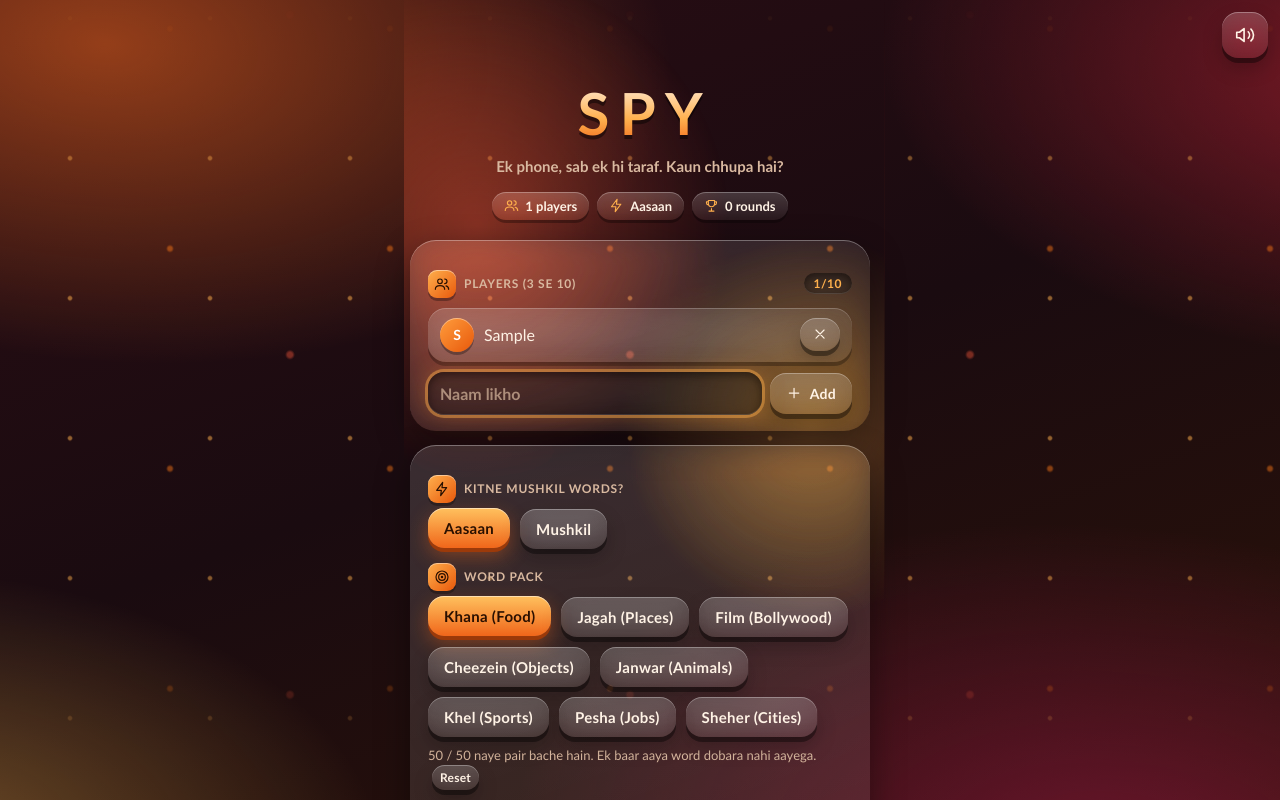
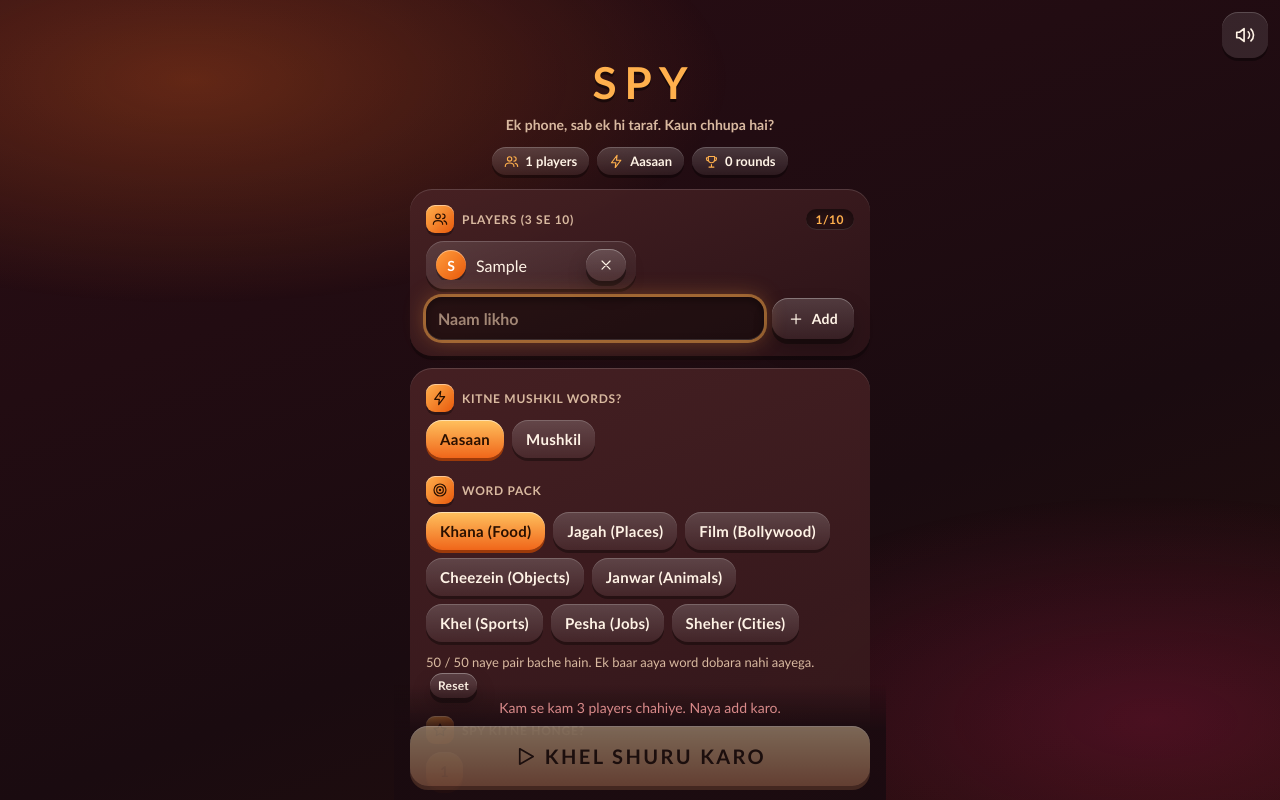
Before and after one commit to Chaotic369/Spy, a plain HTML site: page index.html in a window 1280 px wide. Both pictures are taken after typing "Sample" into the empty fields and a click on the button "Add". Shown: the top 800 px of the page. Drawn offline with Linux system fonts and the light colour scheme.

Commit message:
Commit all files (2 modified) via Sovereign IDE

```diff
--- a/index.html
+++ b/index.html
@@ -500,6 +500,63 @@ button:active:not(:disabled) .ic{transform:scale(.9)}
 
           #sndBtn{position:fixed;top:calc(12px + env(safe-area-inset-top,0px));right:12px;width:46px;height:46px;padding:0;margin:0;z-index:30;border-radius:16px}
           #sndBtn .ic{width:22px;height:22px;margin:0}
+
+            /* ---- Performance + layout pass ---- */
+            *{-webkit-backdrop-filter:none!important;backdrop-filter:none!important}
+            button,.chip,.hold,#nextBtn,.votes button{touch-action:manipulation}
+            html{background:linear-gradient(160deg,#2a0d14 0%,#1a0b10 50%,#2b1208 100%)}
+            body::before{inset:0;animation:none!important;will-change:auto;background:radial-gradient(60% 40% at 15% 10%,rgba(255,110,30,.28) 0%,rgba(255,110,30,0) 70%),radial-gradient(55% 40% at 90% 90%,rgba(194,24,91,.26) 0%,rgba(194,24,91,0) 70%)}
+            body::after,#app::before,#app::after{display:none!important;animation:none!important}
+            h1 .ic,.hold .ic,button.primary::after,.badge{animation:none!important}
+            button.primary::after{display:none!important}
+            button.cta,.hold,.fp,.ul.players li,.av,.chip,.chip.on,.score,.tag,.tag.spy,.votes button,ul.players li{animation:none!important}
+            .hero h1.title{background:none;-webkit-text-fill-color:currentColor;color:#ffb04d;filter:none;text-shadow:0 3px 0 rgba(0,0,0,.45)}
+
+            #app{padding:56px 0 28px}
+            .panel,.panel.resume{background:linear-gradient(160deg,rgba(72,34,36,.92),rgba(44,20,24,.92));box-shadow:0 4px 0 rgba(0,0,0,.3),inset 0 1px 0 rgba(255,255,255,.14);border-radius:22px;padding:16px;margin:12px 0}
+            .panel.resume{background:linear-gradient(160deg,rgba(120,66,20,.95),rgba(60,28,24,.95))}
+            button,.tag,.stat,.chip,ul.players li,.votes button.vb{box-shadow:0 3px 0 rgba(0,0,0,.35),inset 0 1px 0 rgba(255,255,255,.18)}
+            button{background:rgba(255,255,255,.1)}
+            button.primary,button.primary:active:not(:disabled){box-shadow:0 4px 0 #9c3a0a,inset 0 1px 0 rgba(255,255,255,.5)}
+            button:active:not(:disabled){box-shadow:0 1px 0 rgba(0,0,0,.4)}
+            .chip.on{box-shadow:0 3px 0 #9c3a0a,inset 0 1px 0 rgba(255,255,255,.5);transform:none}
+            input{background:rgba(0,0,0,.35)}
+            .hold{box-shadow:0 6px 0 rgba(0,0,0,.35),inset 0 1px 0 rgba(255,255,255,.2)}
+            .hold:active,.hold.open,.hold.spyview{box-shadow:0 2px 0 rgba(0,0,0,.35),inset 0 1px 0 rgba(255,255,255,.2)}
+            .votes button.vb.sel{box-shadow:0 3px 0 #6e1608,inset 0 1px 0 rgba(255,255,255,.4);transform:none}
+            .fp{position:relative;box-shadow:0 5px 0 #9c3a0a,inset 0 1px 0 rgba(255,255,255,.5)}
+            .fp::after{content:"";position:absolute;inset:0;border-radius:50%;background:rgba(255,157,60,.4);z-index:0;pointer-events:none;animation:ringOut 2s ease-out infinite}
+            .fp .ic{position:relative;z-index:1}
+            @keyframes ringOut{from{transform:scale(1);opacity:.6}to{transform:scale(1.55);opacity:0}}
+            .big,.big.low{text-shadow:0 3px 0 rgba(0,0,0,.4)}
+
+            .hero{margin:0 0 14px}
+            .badge{width:72px;height:72px;margin:0 auto 10px;border-radius:24px;box-shadow:0 5px 0 #6e1608;transform:rotate(-6deg)}
+            .badge .ic{width:40px;height:40px}
+            .hero h1.title{font-size:44px}
+            .hero .sub{margin:6px 0 12px;font-size:14px}
+            label{margin:18px 0 8px}
+            .panel>label:first-child{margin-top:0}
+            .hint{margin:10px 0 0}
+            .chips{gap:8px}
+            .chip{padding:10px 14px}
+
+            ul.players{display:grid;grid-template-columns:1fr 1fr;gap:8px;margin:8px 0}
+            ul.players li{margin:0;padding:8px 10px;min-width:0}
+            ul.players li.empty{grid-column:1/-1}
+            .pn{overflow:hidden;white-space:nowrap;text-overflow:ellipsis}
+            .av{width:30px;height:30px}
+            .votes{grid-template-columns:1fr 1fr;gap:8px}
+            .votes button.vb{padding:10px 12px;font-size:15px;min-width:0;overflow:hidden}
+            #app>.row{gap:10px;margin:8px 0 12px}
+            #app>.row button{flex:1;width:auto;margin:0}
+
+            .dock{position:sticky;bottom:0;z-index:5;margin:14px -16px 0;padding:14px 16px calc(14px + env(safe-area-inset-bottom,0px));background:linear-gradient(180deg,rgba(26,11,16,0),rgba(26,11,16,.94) 40%)}
+            .dock button{margin-top:0}
+            .dock .err{margin:0 0 10px;text-align:center}
+            .who{margin:0 0 6px}
+            .hold{min-height:260px;margin:14px 0 12px}
+            #nextBtn{position:sticky;bottom:calc(12px + env(safe-area-inset-bottom,0px));z-index:5;margin-top:0}
       </style>
 </head>
 <body>
@@ -1072,8 +1129,8 @@ function renderSetup() {
       ${chips([3, 5, 8].map(m => ({ v: m, t: m + " minute", a: "'discussionMin'," + m })), S.discussionMin, "setOpt")}
     </div>
 
-    <div class="panel">
-      ${n < 3 ? `<p class="err">Kam se kam 3 players chahiye. Naya add karo.</p>` : ""}
+    <div class="dock">
+          ${n < 3 ? `<p class="err">Kam se kam 3 players chahiye. Naya add karo.</p>` : ""}
       <button class="primary cta" onclick="startRound()" ${n < 3 ? "disabled" : ""}>${ic("play")}Khel shuru karo</button>
     </div>
 
```
